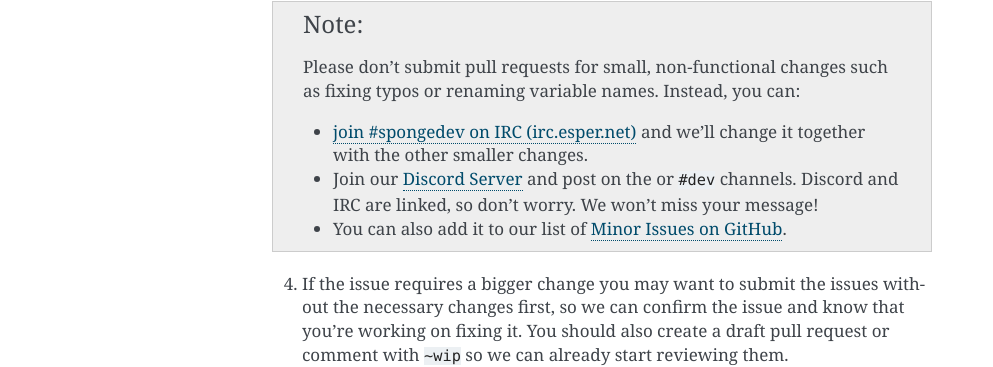
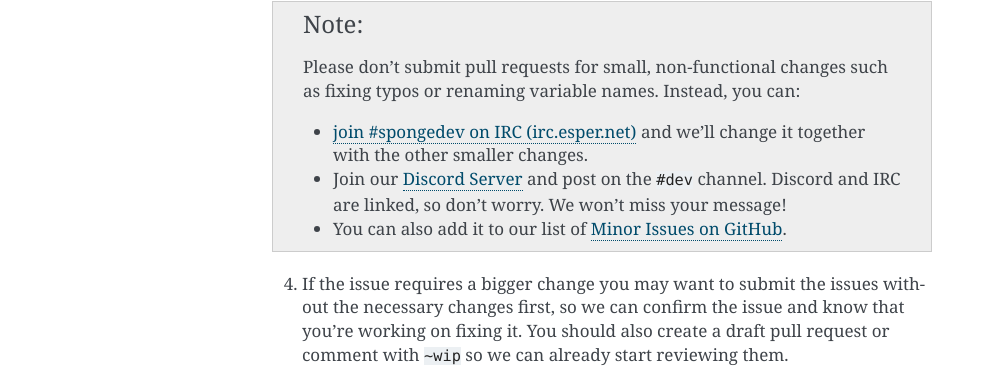
Before and after one commit to SpongePowered/SpongeDocs, a Sphinx documentation site: the page built from source/contributing/guidelines.rst, in a window 1280 px wide. Shown: the part 646-1013 px from the top of the page, without its empty margins (148-1141 px from the left). Built offline with Sphinx 7.4.7, drawn with Linux system fonts in a browser that asks for light colours; pages that are not in the unit, such as notebooks, are missing from menus.

Commit message:
fix typo

```diff
--- a/source/contributing/guidelines.rst
+++ b/source/contributing/guidelines.rst
@@ -34,7 +34,7 @@ General steps
     * `join #spongedev on IRC (irc.esper.net) <https://webchat.esper.net/?channels=spongedev>`_
       and we'll change it together with the other smaller changes.
 
-    * Join our `Discord Server <https://discord.gg/sponge>`_ and post on the or ``#dev`` channels.
+    * Join our `Discord Server <https://discord.gg/sponge>`_ and post on the ``#dev`` channel.
       Discord and IRC are linked, so don't worry. We won't miss your message!
 
     * You can also add it to our list of
```
